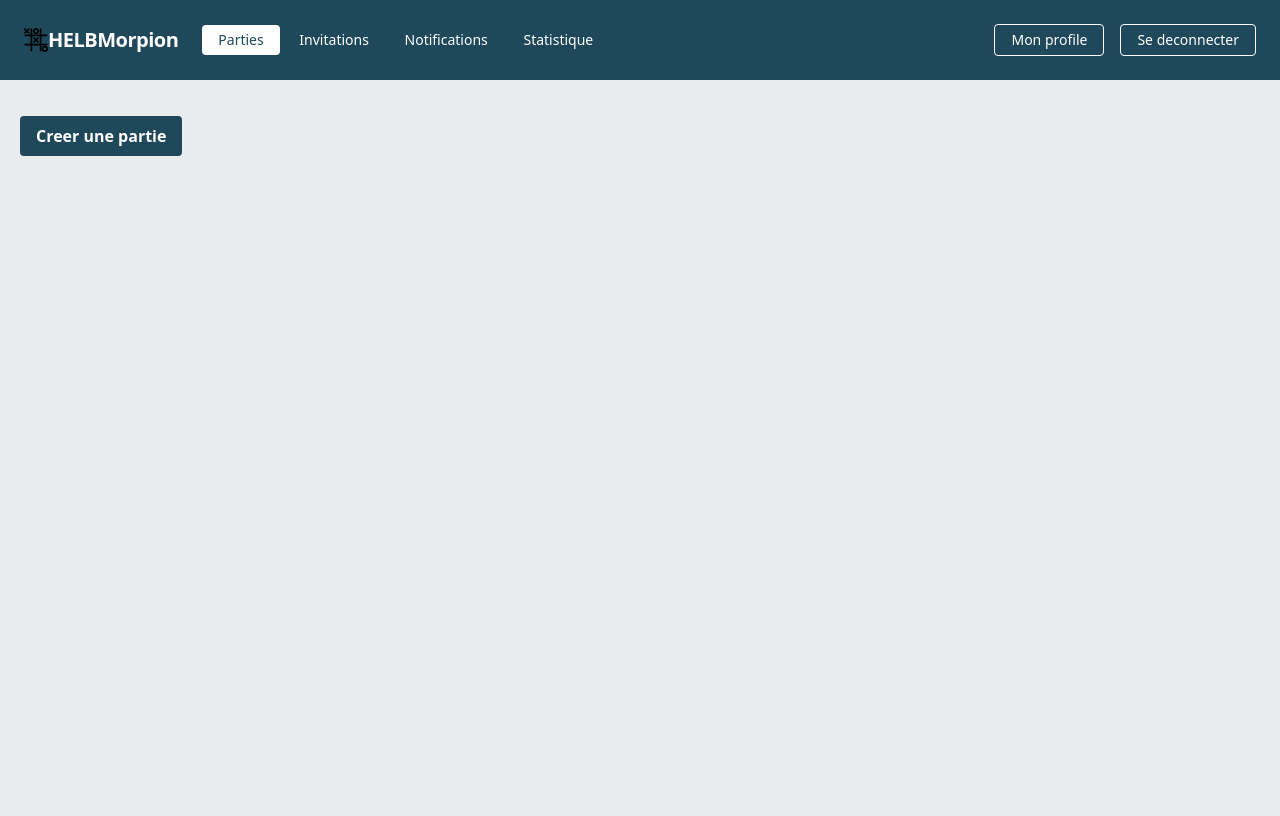
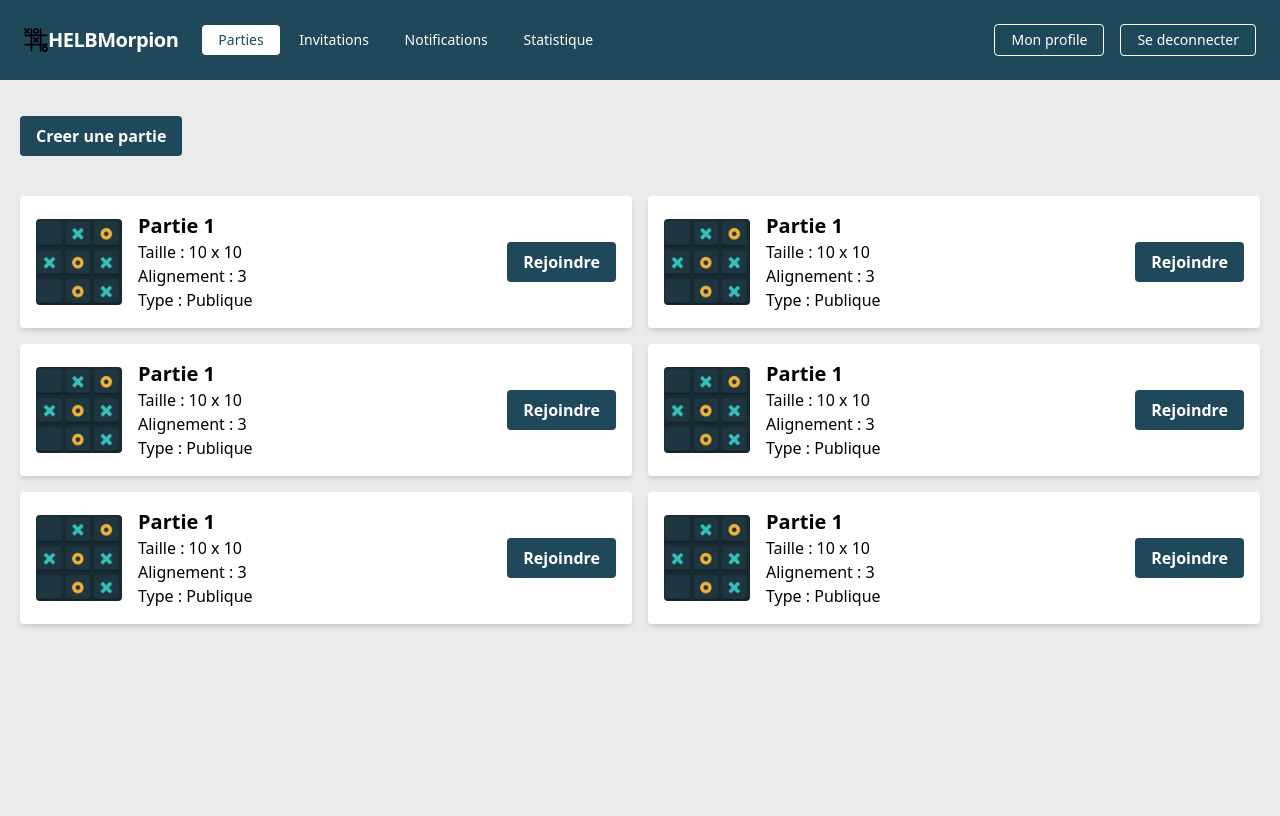
Before and after one commit to Fatoum18/Morpion, a Django app: page / in a window 1280 px wide. Run offline with Django 4.2, Linux system fonts and the light colour scheme; some libraries are stand-ins or nearby versions.

Commit message:
creation de partie et du template pour afficher les parties

```diff
--- a/Morpion/static/src/input.css
+++ b/Morpion/static/src/input.css
@@ -21,8 +21,12 @@ button,[type='button']{
     @apply block text-gray-700 text-sm font-bold mb-2;
 }
 
-.form-group input{
+.form-group input {
     @apply shadow appearance-none border rounded w-full py-2 px-3 text-gray-700 leading-tight focus:outline-none ;
+}
+
+.form-group select{
+    @apply bg-gray-50 border border-gray-300 text-gray-900 text-sm rounded-lg outline-none focus:ring-blue-500 focus:border-blue-500 block w-full p-2.5;
 }
 .nav-item a{
  @apply inline-block text-sm px-4 py-2 leading-none  rounded text-white  hover:text-[#1F485B] hover:bg-white mt-4 lg:mt-0
--- a/Morpion/static/src/output.css
+++ b/Morpion/static/src/output.css
@@ -538,6 +538,16 @@ video {
   position: static;
 }
 
+.mx-auto {
+  margin-left: auto;
+  margin-right: auto;
+}
+
+.mx-0 {
+  margin-left: 0px;
+  margin-right: 0px;
+}
+
 .mb-4 {
   margin-bottom: 1rem;
 }
@@ -582,12 +596,28 @@ video {
   height: 100vh;
 }
 
+.h-\[86px\] {
+  height: 86px;
+}
+
 .w-6 {
   width: 1.5rem;
 }
 
+.w-\[43px\] {
+  width: 43px;
+}
+
 .w-full {
   width: 100%;
+}
+
+.w-\[86px\] {
+  width: 86px;
+}
+
+.min-w-\[300px\] {
+  min-width: 300px;
 }
 
 .min-w-\[340px\] {
@@ -606,6 +636,10 @@ video {
   flex-grow: 1;
 }
 
+.grid-cols-2 {
+  grid-template-columns: repeat(2, minmax(0, 1fr));
+}
+
 .flex-col {
   flex-direction: column;
 }
@@ -668,6 +706,10 @@ video {
   background-color: rgb(255 255 255 / var(--tw-bg-opacity));
 }
 
+.p-4 {
+  padding: 1rem;
+}
+
 .p-5 {
   padding: 1.25rem;
 }
@@ -697,6 +739,10 @@ video {
 
 .pt-6 {
   padding-top: 1.5rem;
+}
+
+.ps-4 {
+  padding-inline-start: 1rem;
 }
 
 .text-lg {
--- /dev/null
+++ b/Morpion/templates/pages/morpion/partie/home.html
@@ -0,0 +1,95 @@
+{% extends 'base-page.html' %}
+{% load static %}
+{% block title %}
+<title>HELBMorpion | Parties</title>
+{% endblock title %}
+
+{% block pageContainer %}
+<div class="flex flex-col h-full w-full gap-10 mt-4  p-5 mx-0">
+  <div class="w-full">
+      <a href="{% url 'creation_partie' %}">
+        <button > Creer une partie</button>
+      </a>
+  </div>
+  <div class="grid grid-cols-2 gap-4">
+
+    <div class="flex p-4  bg-white shadow-md  rounded items-center">
+      <img alt="Morpion" class="h-[86px] w-[86px] rounded" src="{% static "morpion.png" %}"/>
+      {% comment %} Morpion description {% endcomment %}
+      <div class="flex flex-col justify-between flex-1 ps-4">
+        <span class="font-semibold text-xl">Partie 1</span>
+        <span>Taille :  10 x 10</span>
+        <span>Alignement : 3 </span>
+        <span>Type : Publique</span>
+      </div>
+      <button type="button">Rejoindre</button>
+    </div>
+
+
+    <div class="flex p-4  bg-white shadow-md  rounded items-center">
+      <img alt="Morpion" class="h-[86px] w-[86px] rounded" src="{% static "morpion.png" %}"/>
+      {% comment %} Morpion description {% endcomment %}
+      <div class="flex flex-col justify-between flex-1 ps-4">
+        <span class="font-semibold text-xl">Partie 1</span>
+        <span>Taille :  10 x 10</span>
+        <span>Alignement : 3 </span>
+        <span>Type : Publique</span>
+      </div>
+      <button type="button">Rejoindre</button>
+    </div>
+
+
+    <div class="flex p-4  bg-white shadow-md  rounded items-center">
+      <img alt="Morpion" class="h-[86px] w-[86px] rounded" src="{% static "morpion.png" %}"/>
+      {% comment %} Morpion description {% endcomment %}
+      <div class="flex flex-col justify-between flex-1 ps-4">
+        <span class="font-semibold text-xl">Partie 1</span>
+        <span>Taille :  10 x 10</span>
+        <span>Alignement : 3 </span>
+        <span>Type : Publique</span>
+      </div>
+      <button type="button">Rejoindre</button>
+    </div>
+
+
+    <div class="flex p-4  bg-white shadow-md  rounded items-center">
+      <img alt="Morpion" class="h-[86px] w-[86px] rounded" src="{% static "morpion.png" %}"/>
+      {% comment %} Morpion description {% endcomment %}
+      <div class="flex flex-col justify-between flex-1 ps-4">
+        <span class="font-semibold text-xl">Partie 1</span>
+        <span>Taille :  10 x 10</span>
+        <span>Alignement : 3 </span>
+        <span>Type : Publique</span>
+      </div>
+      <button type="button">Rejoindre</button>
+    </div>
+
+
+    <div class="flex p-4  bg-white shadow-md  rounded items-center">
+      <img alt="Morpion" class="h-[86px] w-[86px] rounded" src="{% static "morpion.png" %}"/>
+      {% comment %} Morpion description {% endcomment %}
+      <div class="flex flex-col justify-between flex-1 ps-4">
+        <span class="font-semibold text-xl">Partie 1</span>
+        <span>Taille :  10 x 10</span>
+        <span>Alignement : 3 </span>
+        <span>Type : Publique</span>
+      </div>
+      <button type="button">Rejoindre</button>
+    </div>
+
+
+    <div class="flex p-4  bg-white shadow-md  rounded items-center">
+      <img alt="Morpion" class="h-[86px] w-[86px] rounded" src="{% static "morpion.png" %}"/>
+      {% comment %} Morpion description {% endcomment %}
+      <div class="flex flex-col justify-between flex-1 ps-4">
+        <span class="font-semibold text-xl">Partie 1</span>
+        <span>Taille :  10 x 10</span>
+        <span>Alignement : 3 </span>
+        <span>Type : Publique</span>
+      </div>
+      <button type="button">Rejoindre</button>
+    </div>
+
+  </div>
+</div>
+{% endblock  %}
--- a/Morpion/urls.py
+++ b/Morpion/urls.py
@@ -20,6 +20,7 @@ from . import views
 
 urlpatterns = [
     path('', views.partie, name="partie"),
+    path('/partie/create', views.creation_partie, name="creation_partie"),
     path('invitations', views.invitation, name="invitations"),
     path('notifications', views.notification, name="notifications"),
     path('statistiques', views.statistique, name="statistiques"),
--- a/Morpion/views.py
+++ b/Morpion/views.py
@@ -11,7 +11,11 @@ VIEW_PROFIL = 5
 def partie(request):
 
     context = {"ACTIVE_VIEW":VIEW_PARTIE}
-    return render(request, "pages/morpion/partie.html",context)
+    return render(request, "pages/morpion/partie/home.html",context)
+
+def creation_partie(request):
+    context = {"ACTIVE_VIEW":VIEW_PARTIE}
+    return render(request, "pages/morpion/partie/creation.html",context)
 
 def invitation(request):
 
```
Also changed, not shown: other parts of Morpion/static/src/output.css (+33 -0 lines), Morpion/templates/pages/morpion/partie.html (deleted, +0 -14 lines), Morpion/templates/pages/morpion/partie/creation.html (added, +53 -0 lines), Morpion/static/morpion.png (added).
